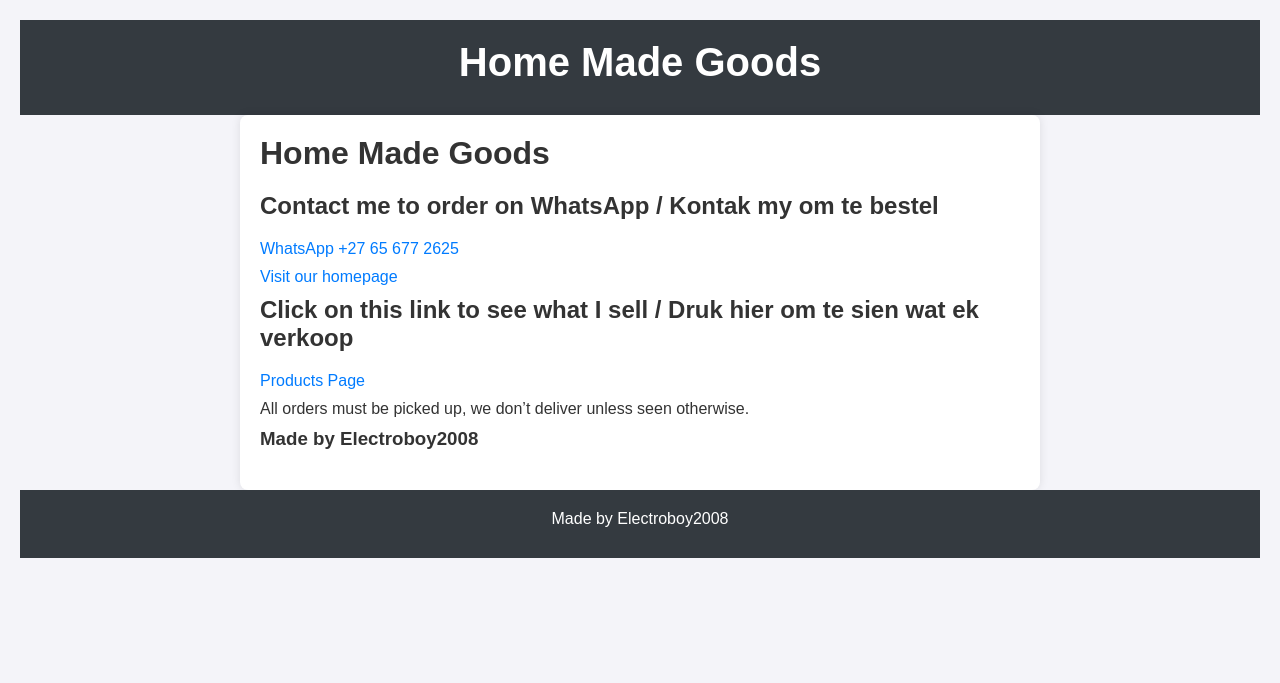
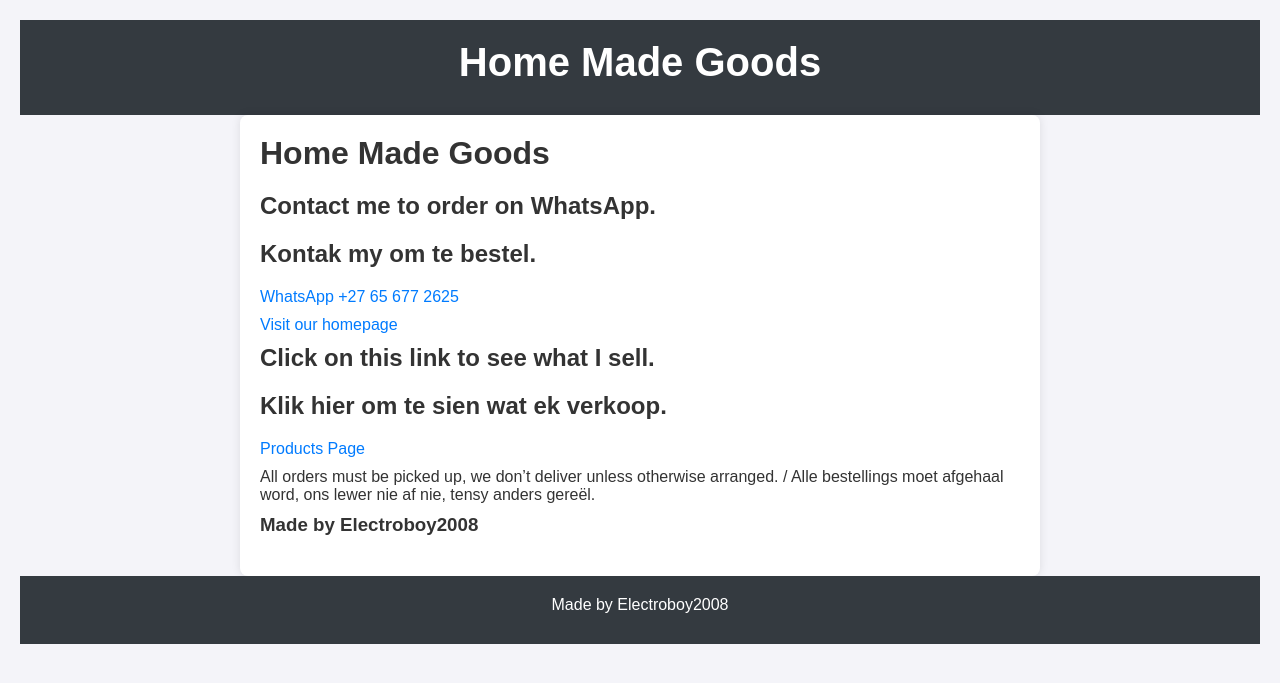
Before and after one commit to ElectroBoy10/TakeWay.Shop, a Jekyll site: the page built from index.md, in a window 1280 px wide. Shown: the top 683 px of the page. Built offline with Jekyll 4.4.1, drawn with Linux system fonts in a browser that asks for light colours.

Commit message:
Update index.md

```diff
--- a/index.md
+++ b/index.md
@@ -5,14 +5,16 @@ title: Home Made Goods
 
 # Home Made Goods
 
-## Contact me to order on WhatsApp / Kontak my om te bestel
+## Contact me to order on WhatsApp.
+## Kontak my om te bestel.
 [WhatsApp +27 65 677 2625](https://wa.me/27656772625)
 
 [Visit our homepage](https://link-unavailable)
 
-## Click on this link to see what I sell / Druk hier om te sien wat ek verkoop
+## Click on this link to see what I sell.
+## Klik hier om te sien wat ek verkoop.
 [Products Page](https://share.samsungcloud.com/sharedalbum/6JN1UIcZI4)
 
-All orders must be picked up, we don’t deliver unless seen otherwise.
+All orders must be picked up, we don’t deliver unless otherwise arranged. / Alle bestellings moet afgehaal word, ons lewer nie af nie, tensy anders gereël.
 
 ### Made by Electroboy2008
```
